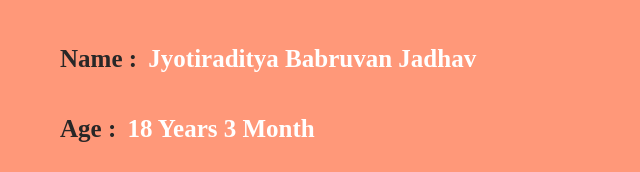
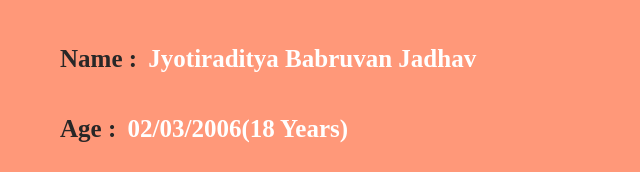
Before and after one commit to jyotiraditya455/JJ_Portfolio, a plain HTML site: page index.html in a window 1280 px wide. Shown: the part 916-1088 px from the top of the page, 15-655 px from the left. Drawn offline with nearby package versions, Linux system fonts and the light colour scheme.

Commit message:
Update index.html

```diff
--- a/index.html
+++ b/index.html
@@ -67,7 +67,7 @@
 
             <div class="info">
                 <h3><br> <span> name : </span>Jyotiraditya Babruvan Jadhav</h3><br><br>
-                <h3> <span> age : </span> 18 years 3 month </h3><br><br>
+                <h3> <span> age : </span> 02/03/2006(18 years) </h3><br><br>
                 <h3> <span> qualification : </span>Diploma in computer science</h3><br><br>
                 <h3> <span> post : </span> full stack developer(learner) </h3><br><br>
                 <h3> <span> language : </span>Marathi, Hindi, English </h3><br><br>
```
